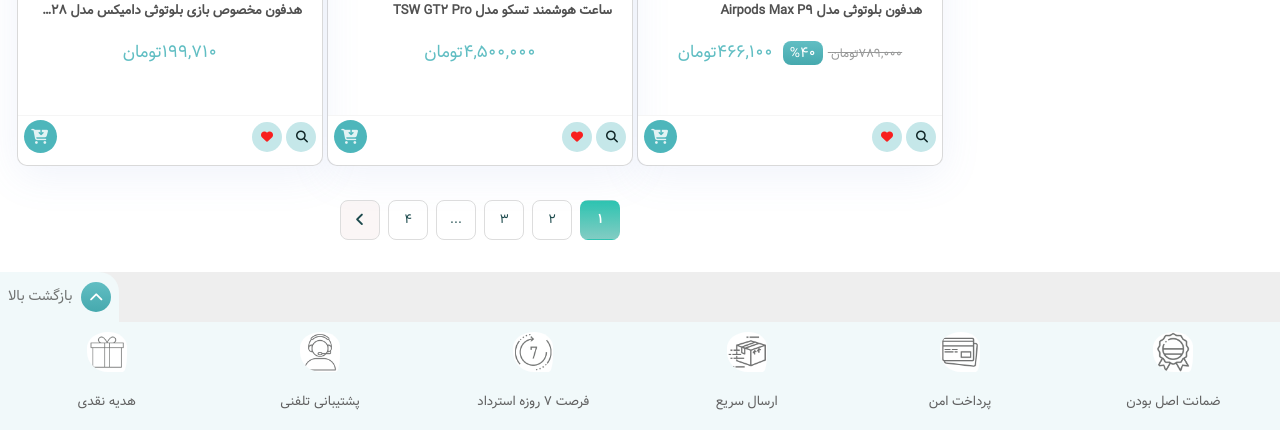
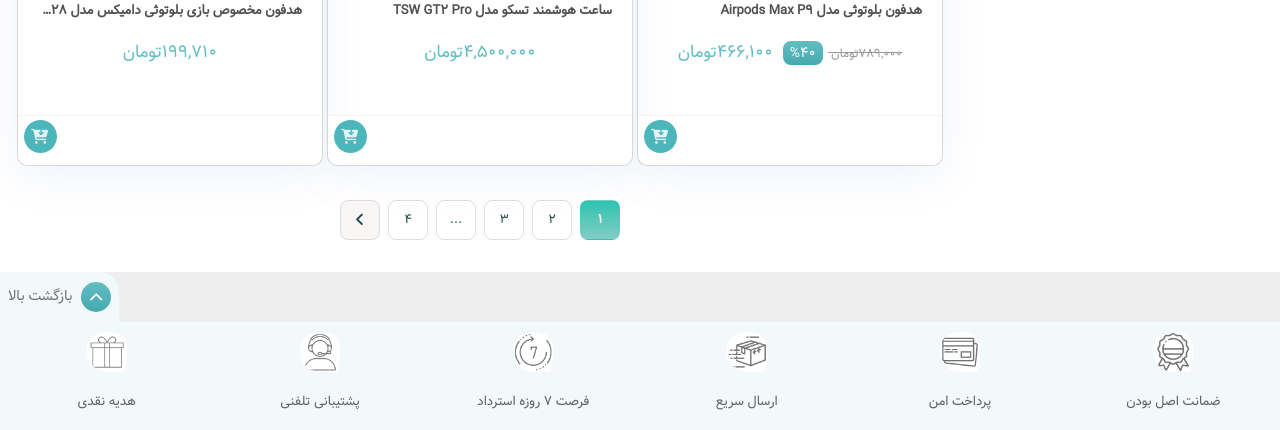
Before and after one commit to arvinmaroufi/MasaiShop, a Django app: page /products/ in a window 1280 px wide. Shown: the part 1942-2372 px from the top of the page. Run offline with Django 5.2, Linux system fonts and the light colour scheme; data comes from the database, SQL or seed files in the repository; both versions use the stored data as it was after the commit; some libraries are stand-ins or nearby versions.

Commit message:
the search_icon_search and search_icon_like buttons were removed from all files for products

```diff
--- a/product/templates/product/brand_product_list.html
+++ b/product/templates/product/brand_product_list.html
@@ -76,10 +76,6 @@
                                         <div class="col-xl-4 col-lg-4 col-md-6 col-12 list_search_p ">
                                             <div class="product-box">
                                                 <div class="product-seller-details product-seller-details-item-grid">
-                                                    <span class="search_prod_icon">
-                                                        <i class="fa fa-search search_icon_search" aria-hidden="true"></i>
-                                                        <i class="fa fa-heart search_icon_like" aria-hidden="true"></i>
-                                                    </span>
                                                     <span class="search_prod_btn">
                                                         <i class="fa fa fa-cart-arrow-down search_icon_cart" aria-hidden="true" data-product-id="{{ product.id }}" data-color-id="{% if product.color.all %}{{ product.color.first.id }}{% else %}null{% endif %}" onclick="addToCart(this)"></i>
                                                     </span>
--- a/product/templates/product/category_product_list.html
+++ b/product/templates/product/category_product_list.html
@@ -116,10 +116,6 @@
                                             <div class="col-xl-4 col-lg-4 col-md-6 col-12 list_search_p ">
                                                 <div class="product-box">
                                                     <div class="product-seller-details product-seller-details-item-grid">
-                                                        <span class="search_prod_icon">
-                                                            <i class="fa fa-search search_icon_search" aria-hidden="true"></i>
-                                                            <i class="fa fa-heart search_icon_like" aria-hidden="true"></i>
-                                                        </span>
                                                         <span class="search_prod_btn">
                                                             <i class="fa fa fa-cart-arrow-down search_icon_cart" aria-hidden="true" data-product-id="{{ product.id }}" data-color-id="{% if product.color.all %}{{ product.color.first.id }}{% else %}null{% endif %}" onclick="addToCart(this)"></i>
                                                         </span>
--- a/product/templates/product/discount_product_list.html
+++ b/product/templates/product/discount_product_list.html
@@ -76,10 +76,6 @@
                                             <div class="col-xl-4 col-lg-4 col-md-6 col-12 list_search_p ">
                                                 <div class="product-box">
                                                     <div class="product-seller-details product-seller-details-item-grid">
-                                                        <span class="search_prod_icon">
-                                                            <i class="fa fa-search search_icon_search" aria-hidden="true"></i>
-                                                            <i class="fa fa-heart search_icon_like" aria-hidden="true"></i>
-                                                        </span>
                                                         <span class="search_prod_btn">
                                                             <i class="fa fa fa-cart-arrow-down search_icon_cart" aria-hidden="true" data-product-id="{{ product.id }}" data-color-id="{% if product.color.all %}{{ product.color.first.id }}{% else %}null{% endif %}" onclick="addToCart(this)"></i>
                                                         </span>
--- a/product/templates/product/product_list.html
+++ b/product/templates/product/product_list.html
@@ -79,10 +79,6 @@
                                             <div class="col-xl-4 col-lg-4 col-md-6 col-12 list_search_p ">
                                                 <div class="product-box">
                                                     <div class="product-seller-details product-seller-details-item-grid">
-                                                        <span class="search_prod_icon">
-                                                            <i class="fa fa-search search_icon_search" aria-hidden="true"></i>
-                                                            <i class="fa fa-heart search_icon_like" aria-hidden="true"></i>
-                                                        </span>
                                                         <span class="search_prod_btn">
                                                             <i class="fa fa fa-cart-arrow-down search_icon_cart" aria-hidden="true" data-product-id="{{ product.id }}" data-color-id="{% if product.color.all %}{{ product.color.first.id }}{% else %}null{% endif %}" onclick="addToCart(this)"></i>
                                                         </span>
```
Also changed, not shown: core/templates/core/home.html (+0 -10 lines), db.sqlite3.
